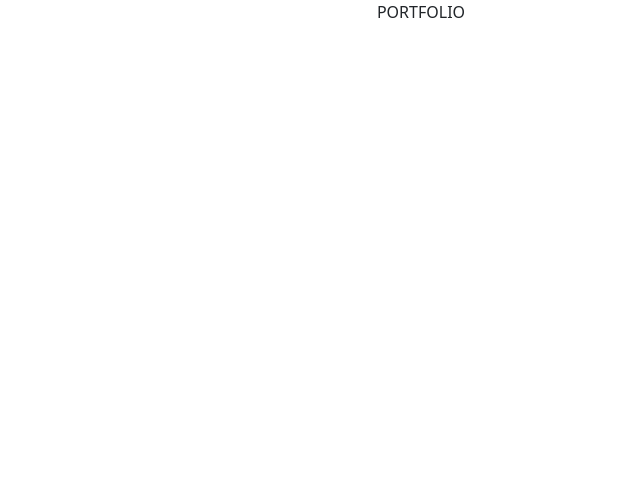
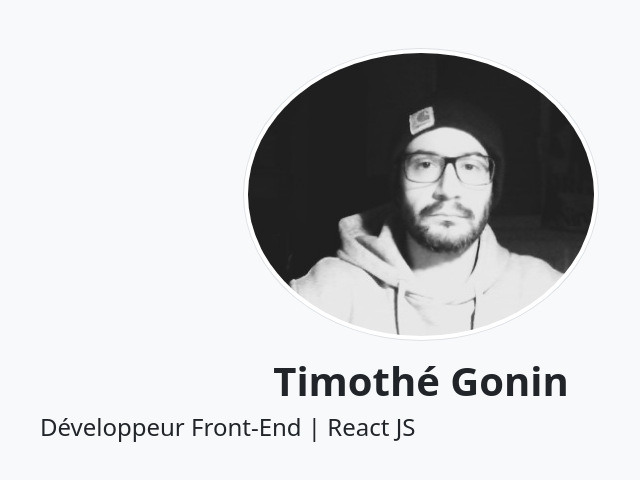
Before and after one commit to timothegonin/portfolio, a React (Create React App) app: page / in a window 1280 px wide. Shown: the top 480 px of the page, without its empty margins (219-859 px from the left). Built offline with nearby package versions, Linux system fonts and the light colour scheme.

Commit message:
💄 basic picture, name, title

```diff
--- a/src/App.css
+++ b/src/App.css
@@ -1,5 +1,6 @@
 .App {
 	text-align: center;
+	height: 100vh;
 }
 
 .App-logo {
--- a/src/App.js
+++ b/src/App.js
@@ -1,7 +1,12 @@
 import "./App.css";
+import Jumbotron from "./components/Jumbotron";
 
 function App() {
-	return <div className="App">PORTFOLIO</div>;
+	return (
+		<div className="App">
+			<Jumbotron />
+		</div>
+	);
 }
 
 export default App;
--- /dev/null
+++ b/src/components/Jumbotron.jsx
@@ -0,0 +1,32 @@
+import React from "react";
+import Col from "react-bootstrap/Col";
+import Container from "react-bootstrap/Container";
+import Image from "react-bootstrap/Image";
+import Row from "react-bootstrap/Row";
+import devPicture from "../assets/pictures/devPicture.jpg";
+
+const Jumbotron = () => {
+	return (
+		<div className="p-5 mb-4 bg-body-tertiary h-100">
+			<Container>
+				<Row className="justify-content-center">
+					<Col xs={6} md={4}>
+						<Image
+							src={devPicture}
+							className="img-fluid img-thumbnail"
+							roundedCircle
+						/>
+					</Col>
+				</Row>
+			</Container>
+			<div className="container-fluid py-3">
+				<h1 className="fw-bold text-nowrap">Timothé Gonin</h1>
+				<h2 className="col-md-8 fs-4 text-break">
+					Développeur <span className="text-nowrap">Front-End | React JS</span>
+				</h2>
+			</div>
+		</div>
+	);
+};
+
+export default Jumbotron;
```
Lines whose indentation alone changed are shown as unchanged.
